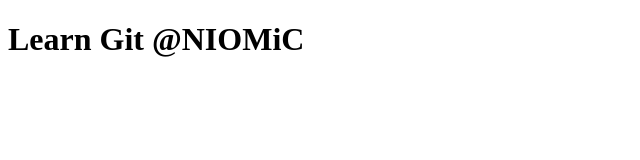
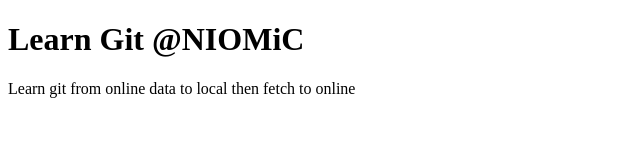
Before and after one commit to allst22r/belajar-niomic, a plain HTML site: page index.html in a window 1280 px wide. Shown: the whole page, without its empty margins (0-640 px from the left). Drawn offline with Linux system fonts and the light colour scheme.

Commit message:
Update index.html add comment note paragraf

```diff
--- a/index.html
+++ b/index.html
@@ -7,5 +7,6 @@
 </head>
 <body>
     <H1>Learn Git @NIOMiC</H1>
+    <p>Learn git from online data to local then fetch to online</p>
 </body>
 </html>
```
